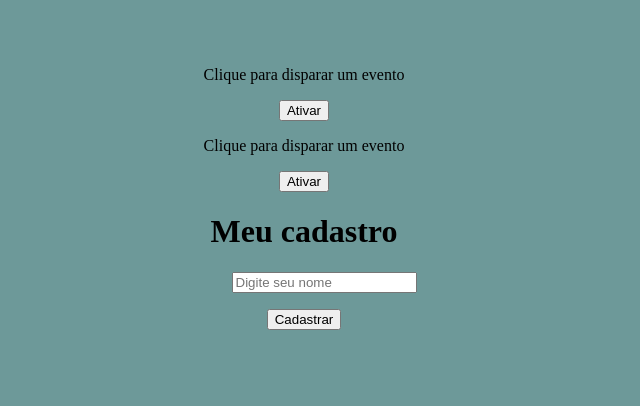
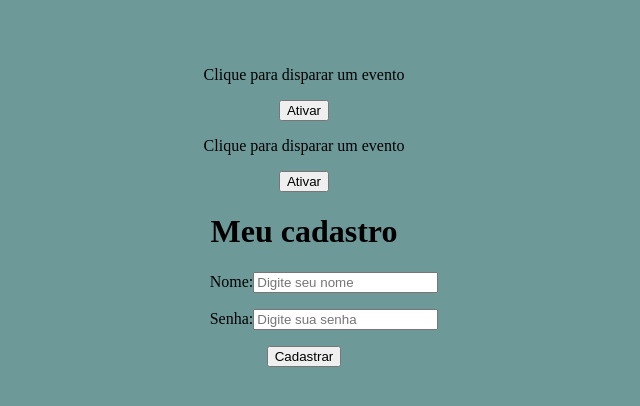
Before and after one commit to Ualace36/aprendendo-react, a React (Vite) app: page / in a window 1280 px wide. Shown: the top 406 px of the page, without its empty margins (336-976 px from the left). Built offline with nearby package versions, Linux system fonts and the light colour scheme.

Commit message:
implementação do useState

```diff
--- a/src/components/Form.jsx
+++ b/src/components/Form.jsx
@@ -1,16 +1,30 @@
+import {useState} from 'react'
+
 function Form(){
 
     function cadastrarUsuario(e){
         e.preventDefault()
-        console.log("Cadastrou o usuário");
+        console.log(name);
+        console.log(password);
+        console.log(`Usuário ${name} foi cadastrado com a senha: ${password}`);
     }
+
+    const [name, setName] = useState()
+    const [password, setPassword] = useState()
 
     return(
         <div>
             <h1>Meu cadastro </h1>
             <form onSubmit={cadastrarUsuario}>
                 <dir>
-                    <input type="text" placeholder="Digite seu nome" />
+                    <label htmlFor="name">Nome:</label>
+                    <input type="text" id="name" name="name" placeholder="Digite seu nome"
+                    onChange={(e) => setName(e.target.value)}/>
+                </dir>
+                <dir>
+                    <label htmlFor="password">Senha:</label>
+                    <input type="text" id="password" password="password" placeholder="Digite sua senha"
+                    onChange={(e) => setPassword(e.target.value)} />
                 </dir>
                 <div>
                     <input type="submit" value="Cadastrar" />
```
